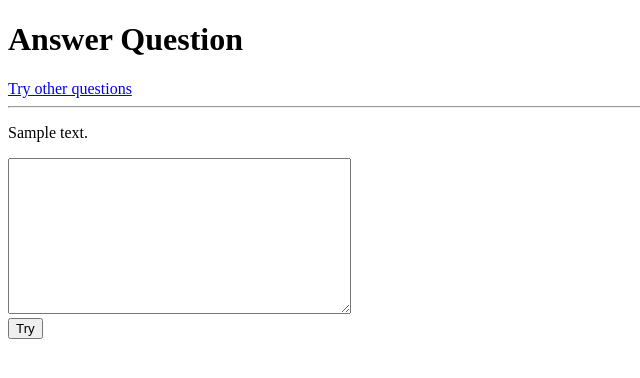
After one commit to caninemwenja/free-text-marker, a Django app: template questions/templates/questions/answer.html in a window 1280 px wide. The commit adds this page. Shown: the top 378 px of the page, without its empty margins (0-640 px from the left). Run offline with Django 3.2, Linux system fonts and the light colour scheme; the template is opened without the code that fills it: values that come from a table or form of the project are taken from there, others are empty; tables that the repository leaves empty hold one stand-in row (values such as "Sample post"); parts of the project's set-up code (start-up, migrations or seed data) failed here and were passed over.

Commit message:
added single answer answering

```diff
--- a/questions/forms.py
+++ b/questions/forms.py
@@ -9,3 +9,6 @@ class QuestionForm(forms.ModelForm):
 
     question_text = forms.CharField()
     answer_keywords = forms.CharField(widget=forms.Textarea)
+
+class AnswerForm(forms.Form):
+    answer = forms.CharField(widget=forms.Textarea)
--- a/questions/models.py
+++ b/questions/models.py
@@ -1,5 +1,16 @@
+import re
+
 from django.db import models
 
 class Question(models.Model):
     question_text = models.CharField(max_length=200)
     answer_keywords = models.CharField(max_length=500)
+
+    def regex(self):
+        keywords = [x.strip() for x in self.answer_keywords.split(",")]
+        regex = "|".join(keywords)
+        return regex
+
+    def match(self, answer):
+        matcher = re.compile(self.regex(), re.IGNORECASE)
+        return matcher.search(answer)
--- /dev/null
+++ b/questions/templates/questions/answer.html
@@ -0,0 +1,32 @@
+<!DOCTYPE html>
+<html>
+  <head>
+    <title>Answer Question</title>
+  </head>
+  <body>
+    <h1>Answer Question</h1>
+    <a href="{% url 'questions_index' %}">Try other questions</a>
+    <hr>
+    <form action="{% url 'questions_answer' question.id %}" method="POST" id="answer_question_form">
+       {% csrf_token %}
+       <p>{{ form.non_field_errors }}</p>
+       <div class="control-group">
+          <label for="id_question_text">{{ question.question_text }}</label>
+          <p>{{ form.answer.errors }}</p>
+          {% if has_answer %}
+              {% if match %}
+              <p id="correct">Congratulations! You got the question right.</p>
+              {% else %}
+              <p id="wrong">Sorry, your answer was wrong. Please try again</p>
+              {% endif %}
+          {% endif %}
+          <div class="controls">
+               {{ form.answer }}
+          </div>
+       </div>
+       <div class="form-actions">
+           <button type="submit">Try</button>
+       </div>
+    </form>
+  </body>
+</html>
--- a/questions/templates/questions/index.html
+++ b/questions/templates/questions/index.html
@@ -9,7 +9,7 @@
      {% if questions %}
      <ul>
         {% for question in questions %}
-           <li>{{ question.question_text }}: {{ question.answer_keywords }}</li>
+           <li>{{ question.question_text }}: {{ question.answer_keywords }} <a href="{% url 'questions_answer' question.id %}">Answer</a></li>
         {% endfor %}
      <ul>
      {% else %}
--- a/questions/urls.py
+++ b/questions/urls.py
@@ -3,4 +3,5 @@ from django.conf.urls import patterns, include, url
 urlpatterns = patterns('',
     url(r'^$', 'questions.views.index', name='questions_index'),
     url(r'^add/$', 'questions.views.add', name='questions_add'),
+    url(r'^answer/(\d+)/$', 'questions.views.answer', name='questions_answer'),
 )
```
Also changed, not shown: questions/tests.py (+19 -0 lines), questions/views.py (+14 -2 lines).
